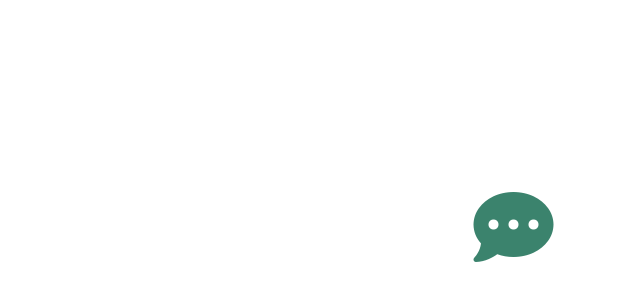
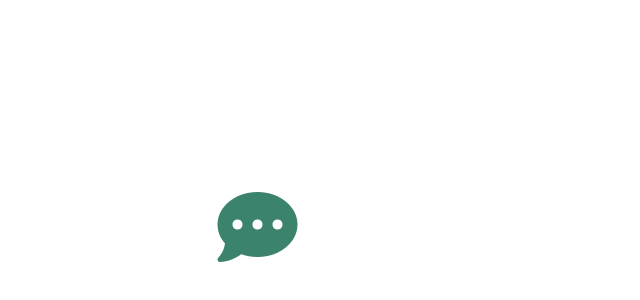
Before and after one commit to nika97z/chatbot, a website: page chatbot/front/chat.html in a window 1280 px wide. Shown: the part 426-726 px from the top of the page, without its empty margins (640-1280 px from the left). Drawn offline with nearby package versions, Linux system fonts and the light colour scheme.

Commit message:
Update index.css

```diff
--- a/chatbot/front/index.css
+++ b/chatbot/front/index.css
@@ -7,7 +7,7 @@
   font-size: 80px;
   display: block;
   position: fixed;
-  left: 87%;
+  left: 67%;
   top: 77%;
   cursor: pointer;
   transform-origin: center;
```
